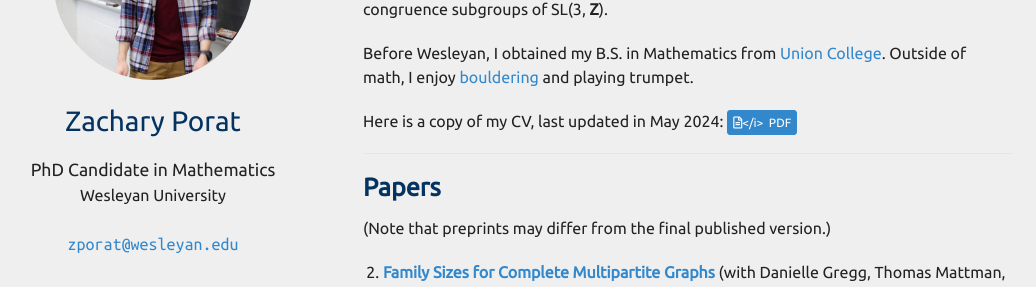
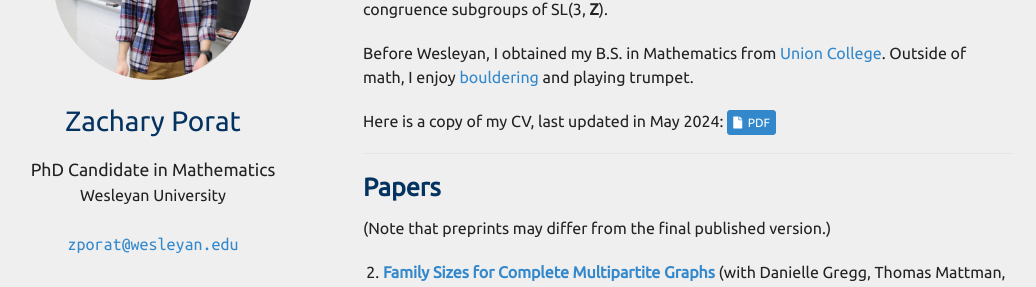
Before and after one commit to zporat/zporat.github.io, a Jekyll site: the page built from index.md, in a window 1280 px wide and 900 px high. Shown: the part 214-501 px from the top of the window, without its empty margins (102-1138 px from the left). Built offline with Jekyll 4.4.1, drawn with Linux system fonts in a browser that asks for light colours; nearby versions of some CDN libraries; a style sheet for code colours, icons or effects is not loaded; our own code applies the rules of GitHub Pages for plain Markdown files.

Commit message:
pdf button test update 2

```diff
--- a/index.md
+++ b/index.md
@@ -10,7 +10,7 @@ My research interests lie in number theory.  In particular, I study automorphic
 
 Before Wesleyan, I obtained my B.S. in Mathematics from [Union College](https://www.union.edu/mathematics).  Outside of math, I enjoy [bouldering](https://zporat.github.io/files/pictures/bouldering.jpg) and playing trumpet.
 
-Here is a copy of my CV, last updated in May 2024: <a href="{{ site.cv_link }}" class="button" style="font-size:12px;"><i class="far fa-file-alt"></i></i>&nbsp; PDF</a>
+Here is a copy of my CV, last updated in May 2024: <a href="{{ site.cv_link }}" class="button" style="font-size:12px;"><i class="fas fa-file"></i>&nbsp; PDF</a>
 
 ---
 
```
